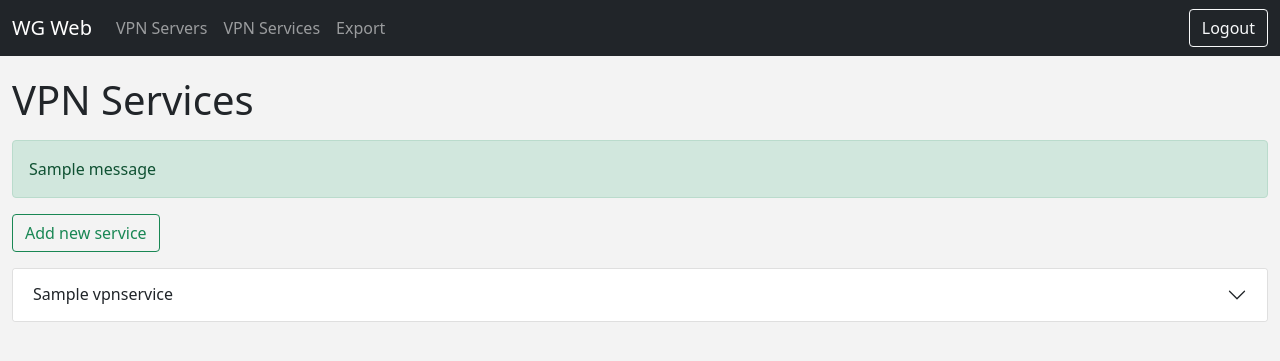
After one commit to Geraldokz/wireguard_autoconfig, a Django app: page /vpn_services in a window 1280 px wide. The commit adds this page. Shown: the top 361 px of the page. Run offline with Django 4.2, Linux system fonts and the light colour scheme; a user stored in the database is signed in; tables that the repository leaves empty hold one stand-in row (values such as "Sample post"); one stand-in notice (Sample message) is shown; parts of the project's set-up code (start-up, migrations or seed data) failed here and were passed over.

Commit message:
add services list view

```diff
--- a/wg_web/mainapp/templates/mainapp/header.html
+++ b/wg_web/mainapp/templates/mainapp/header.html
@@ -11,7 +11,7 @@
                     <a class="nav-link" href="{% url 'mainapp:vpn_servers_page' %}">VPN Servers</a>
                 </li>
                 <li class="nav-item">
-                    <a class="nav-link" href="#">VPN Services</a>
+                    <a class="nav-link" href="{% url 'mainapp:vpn_services_page' %}">VPN Services</a>
                 </li>
                 <li class="nav-item">
                     <a class="nav-link" href="#">Export</a>
--- a/wg_web/mainapp/templates/mainapp/vpn_servers.html
+++ b/wg_web/mainapp/templates/mainapp/vpn_servers.html
@@ -16,7 +16,6 @@
             {% endfor %}
             {% endif %}
             <a href="{% url 'mainapp:create_vpn_server' %}" class="btn btn-outline-success mb-3">Add new server</a>
-            <div class="accordion" id="accordionExample">
                 {% for server in servers %}
                 <div class="card mb-2">
                     <div class="card-header">
@@ -69,7 +68,6 @@
                     </div>
                 </div>
                 {% endfor %}
-            </div>
         </div>
     </div>
 </section>
--- /dev/null
+++ b/wg_web/mainapp/templates/mainapp/vpn_services.html
@@ -0,0 +1,99 @@
+{% extends 'mainapp/template.html' %}
+{% load static %}
+{% block title %}Services{% endblock %}
+
+{% block content %}
+{% include 'mainapp/header.html' %}
+<section class="services-page">
+    <div class="wrapper">
+        <div class="container-fluid">
+            <h1 class="mb-3">VPN Services</h1>
+            {% if messages %}
+            {% for message in messages %}
+            <div class="alert {{ message.tags }}" role="alert">
+                {{ message }}
+            </div>
+            {% endfor %}
+            {% endif %}
+            <a href="" class="btn btn-outline-success mb-3">Add new service</a>
+            <div class="accordion" id="accordionFlushExample">
+                {% for service in services %}
+                <div class="accordion-item">
+                    <h2 class="accordion-header" id="flush-headingOne">
+                        <button class="accordion-button collapsed" type="button" data-bs-toggle="collapse"
+                            data-bs-target="#flush-collapse{{ forloop.counter }}" aria-expanded="false"
+                            aria-controls="flush-collapseOne">
+                            {{ service.service_name }}
+                        </button>
+                    </h2>
+                    <div id="flush-collapse{{ forloop.counter }}" class="accordion-collapse collapse"
+                        aria-labelledby="flush-headingOne">
+                        <div class="accordion-body">
+                            <div class="row mb-2">
+                                <div class="col">
+                                    <strong>Service name: </strong>{{ service.service_name }}
+                                </div>
+                            </div>
+                            <div class="row mb-2">
+                                <div class="col">
+                                    <strong>Server hostname: </strong>{{ service.server.hostname }}
+                                </div>
+                            </div>
+                            <div class="row mb-2">
+                                <div class="col">
+                                    <strong>Server IP: </strong>{{ service.server.public_ip }}
+                                </div>
+                            </div>
+                            <div class="row mb-2">
+                                <div class="col">
+                                    <strong>VPN network: </strong>{{ service.vpn_network }}
+                                </div>
+                            </div>
+                            <div class="row mb-2">
+                                <div class="col">
+                                    <strong>VPN port: </strong>{{ service.vpn_port }}
+                                </div>
+                            </div>
+                            <div class="row mb-3">
+                                <div class="col">
+                                    <strong>VPN interface name: </strong>{{ service.vpn_if_name }}
+                                </div>
+                            </div>
+                            <a href="#" class="btn btn-outline-secondary">Details</a>
+                            <a href="#" class="btn btn-outline-primary">Update service</a>
+                            <button type="button" class="btn btn-outline-danger" data-bs-toggle="modal"
+                                data-bs-target="#Modal{{ forloop.counter }}">Delete service</button>
+                            <div class="modal fade" id="Modal{{ forloop.counter }}" tabindex="-1"
+                                aria-labelledby="exampleModalLabel" aria-hidden="true">
+                                <div class="modal-dialog">
+                                    <div class="modal-content">
+                                        <div class="modal-header">
+                                            <h5 class="modal-title" id="exampleModalLabel">Warning!</h5>
+                                            <button type="button" class="btn-close" data-bs-dismiss="modal"
+                                                aria-label="Close"></button>
+                                        </div>
+                                        <div class="modal-body">
+                                            Are you sure you want to delete
+                                            <span class="text-primary">{{ service.service_name }}</span> VPN service? All VPN
+                                            clients and devices on this service <strong>will be removed!</strong>
+                                        </div>
+                                        <div class="modal-footer">
+                                            <button type="button" class="btn btn-secondary"
+                                                data-bs-dismiss="modal">Cancel</button>
+                                            <form action="#" method="post">
+                                                {% csrf_token %}
+                                                <button type="submit" class="btn btn-danger">Delete</button>
+                                            </form>
+                                        </div>
+                                    </div>
+                                </div>
+                            </div>
+                        </div>
+                    </div>
+                </div>
+                {% endfor %}
+            </div>
+        </div>
+    </div>
+</section>
+{% endblock %}
--- a/wg_web/mainapp/urls.py
+++ b/wg_web/mainapp/urls.py
@@ -5,6 +5,7 @@ from .views import (
     VPNServerListView,
     VPNServerCreateView,
     VPNServerUpdateView,
+    VPNServiceListView,
     delete_vpn_server_view
 )
 
@@ -15,5 +16,6 @@ urlpatterns = [
     path('vpn_servers', VPNServerListView.as_view(), name='vpn_servers_page'),
     path('vpn_servers/create', VPNServerCreateView.as_view(), name='create_vpn_server'),
     path('vpn_servers/update/<pk>', VPNServerUpdateView.as_view(), name='update_vpn_server'),
-    path('vpn_servers/delete/<pk>', delete_vpn_server_view, name='delete_vpn_server')
+    path('vpn_servers/delete/<pk>', delete_vpn_server_view, name='delete_vpn_server'),
+    path('vpn_services', VPNServiceListView.as_view(), name='vpn_services_page'),
 ]
--- a/wg_web/mainapp/views.py
+++ b/wg_web/mainapp/views.py
@@ -57,6 +57,13 @@ class VPNServerUpdateView(LoginRequiredMixin, SuccessMessageMixin, UpdateView):
         return context
 
 
+class VPNServiceListView(LoginRequiredMixin, ListView):
+    login_url = '/login/'
+    model = VPNService
+    template_name = 'mainapp/vpn_services.html'
+    context_object_name = 'services'
+
+
 @login_required(login_url='/login/')
 def delete_vpn_server_view(request, pk: int) -> None:
     """Delete server view"""
```
